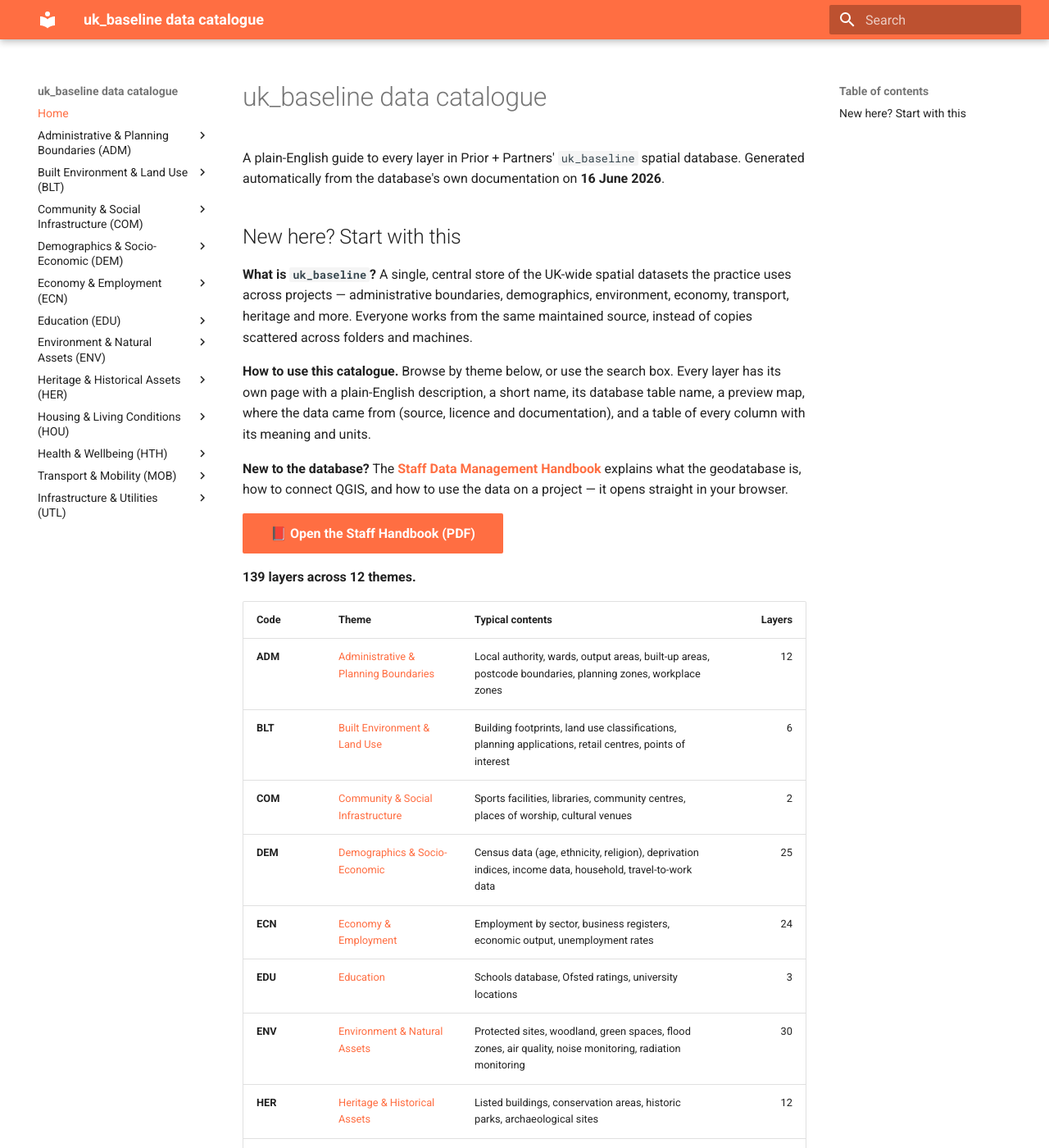
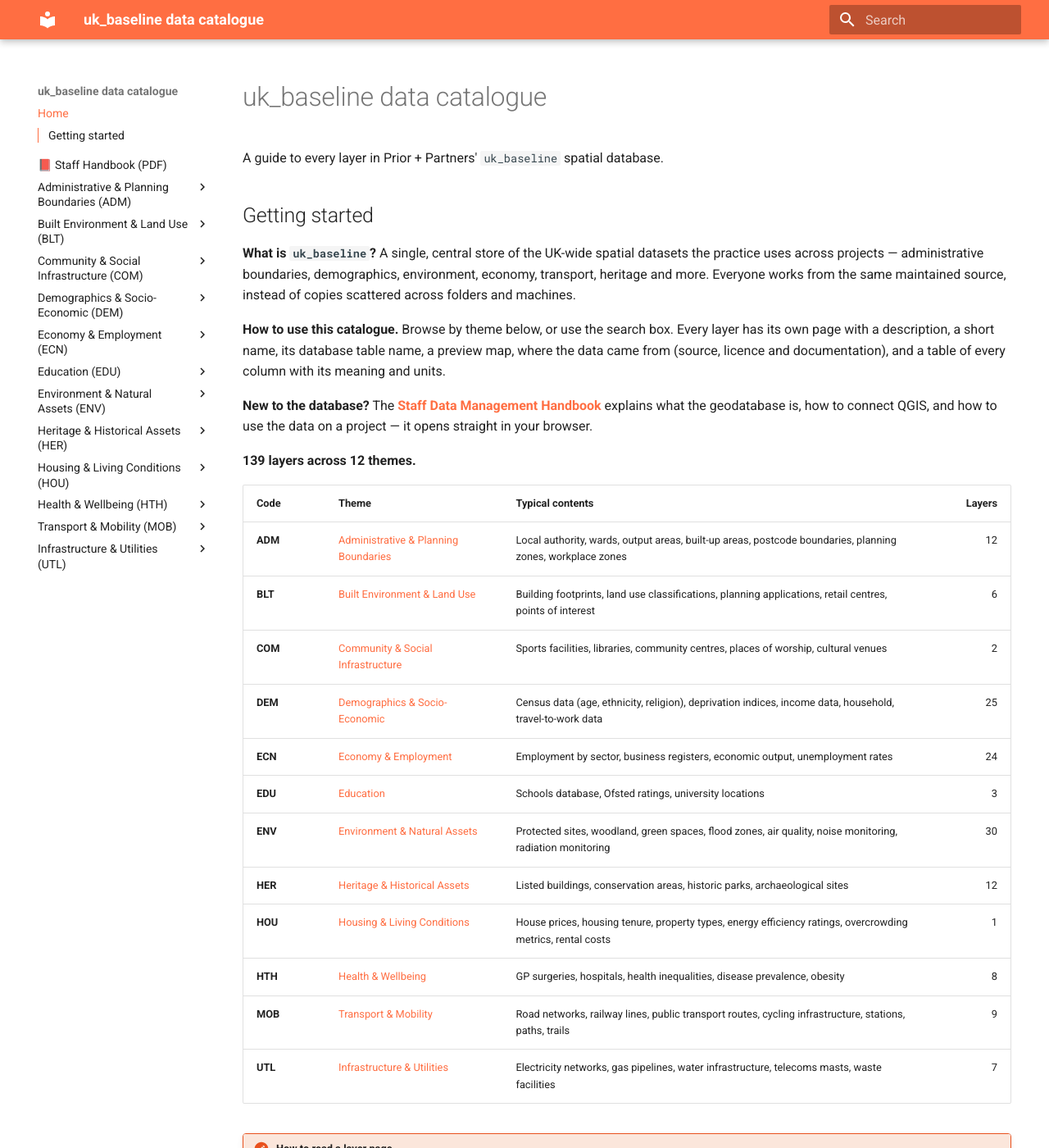
Before and after one commit to Prior-Partners/PP_uk_baseline, an MkDocs documentation site: the page built from docs/index.md, in a window 1280 px wide and 1400 px high. Shown: the whole window at 82% size. Built offline with MkDocs 1.6.1 and Material for MkDocs 9.7.7, drawn with Linux system fonts in a browser that asks for light colours; some of the changed text lies outside the part shown.

Commit message:
Catalogue homepage: drop 'plain-English' site-wide; retitle to 'Getting started'; remove handbook button (keep text link); brand-orange note; add footer (DI contact + last updated); integrate ToC left + Staff Handbook nav link

```diff
--- a/docs/index.md
+++ b/docs/index.md
@@ -1,9 +1,8 @@
 # uk_baseline data catalogue
 
-A plain-English guide to every layer in Prior + Partners' `uk_baseline` spatial
-database. Generated automatically from the database's own documentation on **16 June 2026**.
+A guide to every layer in Prior + Partners' `uk_baseline` spatial database.
 
-## New here? Start with this
+## Getting started
 
 **What is `uk_baseline`?** A single, central store of the UK-wide spatial datasets the
 practice uses across projects — administrative boundaries, demographics, environment,
@@ -11,14 +10,12 @@ economy, transport, heritage and more. Everyone works from the same maintained s
 instead of copies scattered across folders and machines.
 
 **How to use this catalogue.** Browse by theme below, or use the search box. Every layer
-has its own page with a plain-English description, a short name, its database table name,
-a preview map, where the data came from (source, licence and documentation), and a table
-of every column with its meaning and units.
+has its own page with a description, a short name, its database table name, a preview map,
+where the data came from (source, licence and documentation), and a table of every column
+with its meaning and units.
 
 **New to the database?** The **[Staff Data Management Handbook](PP_Staff_Data_Management_Handbook.pdf){ target="_blank" }** explains what the geodatabase
 is, how to connect QGIS, and how to use the data on a project — it opens straight in your browser.
-
-[📕 Open the Staff Handbook (PDF)](PP_Staff_Data_Management_Handbook.pdf){ .md-button .md-button--primary target="_blank" }
 
 **139 layers across 12 themes.**
 
@@ -42,3 +39,14 @@ is, how to connect QGIS, and how to use the data on a project — it opens strai
     (source, documentation links, licence), the area and detail it covers, and a
     table of every column with its meaning and units — all taken verbatim from
     the database documentation.
+
+<div class="cat-footer">
+  <div><strong>About this catalogue</strong><br>
+  Built from the <code>uk_baseline</code> PostGIS database — one page per layer, drawn from each layer's own documentation.</div>
+  <div><strong>Contact</strong><br>
+  Digital Innovation team, Prior + Partners<br>
+  <a href="mailto:info@priorpartners.com">info@priorpartners.com</a></div>
+  <div><strong>Version</strong><br>
+  Last updated 17 June 2026<br>
+  Developed by the Digital Innovation team</div>
+</div>
--- a/docs/stylesheets/extra.css
+++ b/docs/stylesheets/extra.css
@@ -14,3 +14,14 @@
   color: #e9511d;
   margin: -0.4rem 0 0.2rem;
 }
+/* Brand-orange admonition (note) instead of Material blue. */
+.md-typeset .admonition.note,
+.md-typeset details.note { border-color: #e9511d; }
+.md-typeset .note > .admonition-title { background-color: #fbe6db; }
+.md-typeset .note > .admonition-title::before { background-color: #e9511d; }
+/* Homepage footer block (data info, contact, version). */
+.cat-footer { display: flex; flex-wrap: wrap; gap: 2rem; margin-top: 3rem;
+  padding-top: 1.5rem; border-top: 1px solid #d9d3c4; color: #6b6357; font-size: .8rem; }
+.cat-footer > div { flex: 1; min-width: 200px; }
+.cat-footer strong { color: #2b242c; }
+.cat-footer a { color: #e9511d; }
--- a/mkdocs.yml
+++ b/mkdocs.yml
@@ -1,5 +1,6 @@
 site_name: uk_baseline data catalogue
-site_description: Plain-English guide to every layer in the uk_baseline database.
+site_description: A guide to every layer in the uk_baseline database.
+copyright: Developed by the Digital Innovation team, Prior + Partners — last updated 17 June 2026
 theme:
   name: material
   palette:
@@ -8,6 +9,7 @@ theme:
   features:
     - navigation.instant
     - navigation.tracking
+    - toc.integrate
     - search.highlight
     - search.suggest
     - content.code.copy
@@ -23,6 +25,7 @@ extra_css:
   - stylesheets/extra.css
 nav:
   - "Home": index.md
+  - "📕 Staff Handbook (PDF)": https://prior-partners.github.io/PP_uk_baseline/PP_Staff_Data_Management_Handbook.pdf
   - "Administrative & Planning Boundaries (ADM)":
     - ADM/index.md
     - "MHCLG Local plan boundary, January 2026": ADM/adm_mhclg_local_plan_boundary_jan2026.md
```
Also changed, not shown: 1 other file.
